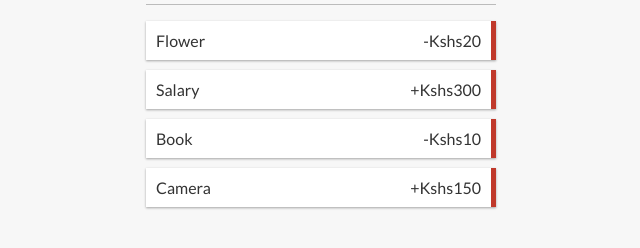
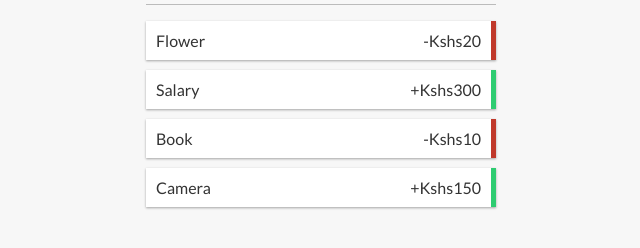
Before and after one commit to Mwakisaghu/Expense-Tracker-part-1-, a React (Create React App) app: page / in a window 1280 px wide. Shown: the part 318-566 px from the top of the page, without its empty margins (319-959 px from the left). Built offline with nearby package versions, Linux system fonts and the light colour scheme.

Commit message:
This changes the styling: income(Green) while Expenses(Red)

```diff
--- a/src/components/Transaction.js
+++ b/src/components/Transaction.js
@@ -4,7 +4,7 @@ export const Transaction = ({ transaction }) => {
   const sign = transaction.amount < 0 ? '-' : '+';
 
   return (
-    <li className="minus">
+    <li className={transaction.amount < 0 ? 'minus' : 'plus'}>
       {transaction.text}{' '}
       <span>
         {sign}Kshs{Math.abs(transaction.amount)}
```
